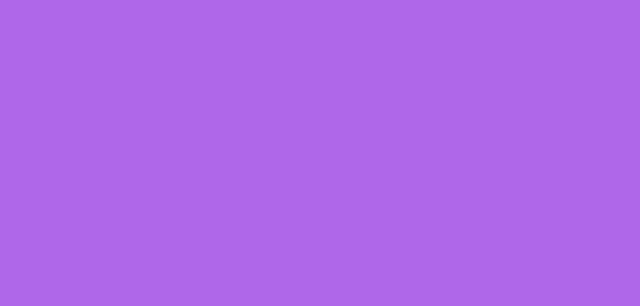
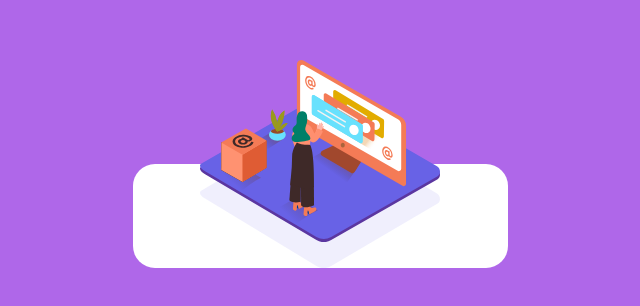
Before and after one commit to smkh20/FrontendMentor-faq-accordion-card-main, a React (Create React App) app: page / in a window 1280 px wide. Shown: the part 184-490 px from the top of the page, without its empty margins (320-960 px from the left). Built offline with nearby package versions, Linux system fonts and the light colour scheme.

Commit message:
finaly woman pic create and run

```diff
--- a/src/App.js
+++ b/src/App.js
@@ -1,8 +1,6 @@
+import Container from "./Container";
 function App() {
-  return (
-    <div className="main">
-    </div>
-  );
+  return <Container />;
 }
 
 export default App;
--- /dev/null
+++ b/src/Container.js
@@ -0,0 +1,10 @@
+import React from "react";
+import WomanPic from "./WomanPic";
+export const Container = () => {
+  return (
+    <div className="main">
+      <WomanPic />
+    </div>
+  );
+};
+export default Container;
--- /dev/null
+++ b/src/WomanPic.js
@@ -0,0 +1,13 @@
+import React from "react";
+import woman from "./Illustration-woman-online-mobile.svg";
+import shadow from "./Bg-pattern-mobile.svg";
+const WomanPic = () => {
+  return (
+    <>
+      <img src={shadow} alt="shadow" />
+      <img src={woman} alt="woman" className="woman" />
+    </>
+  );
+};
+
+export default WomanPic;
```
Also changed, not shown: src/Bg-pattern-mobile.svg (added), src/Illustration-woman-online-mobile.svg (added).
